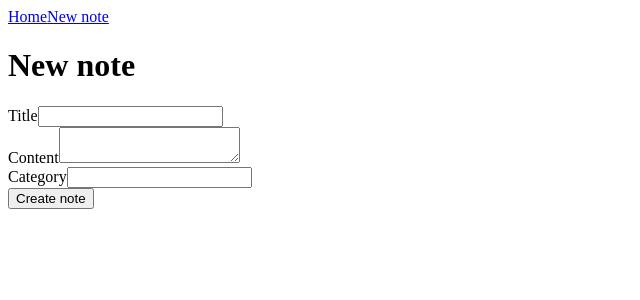
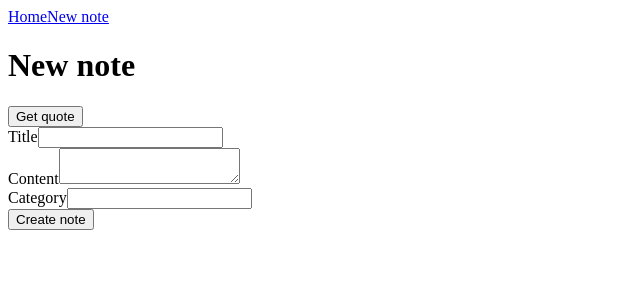
Before and after one commit to AriamGoitom/note-nest, a React (Vite) app: page /new in a window 1280 px wide. Shown: the top 300 px of the page, without its empty margins (0-640 px from the left). Built offline with nearby package versions, Linux system fonts and the light colour scheme.

Commit message:
add API integration with loading, error handling and Vite proxy

```diff
--- a/src/pages/NewNote.jsx
+++ b/src/pages/NewNote.jsx
@@ -1,11 +1,53 @@
 import React from 'react';
+import { useState } from 'react';
 import NoteForm from '../components/NoteForm';
 
 const NewNote = () => {
+    const [quote, setQuote] = useState('');
+    const [loading, setLoading] = useState(false);
+    const [error, setError] = useState('');
+
+    const getQuote = async () => {
+        setLoading(true);
+        setError('');
+
+        try {
+            const response = await fetch('/api/random');
+
+            if (!response.ok) {
+                throw new Error('Failed to fetch quote.');
+            }
+
+            const data = await response.json();
+
+            setQuote(data[0].q);
+        } catch (error) {
+            setError('Could not load a quote. Please try again.');
+        } finally {
+            setLoading(false);
+        }
+    };
 
     return (
         <main>
             <h1>New note</h1>
+
+            <button
+                type="button"
+                onClick={getQuote}
+                disabled={loading}
+            >
+                {loading ? 'Loading...' : 'Get quote'}
+            </button>
+
+            {error && <p>{error}</p>}
+
+            {quote && (
+                <blockquote>
+                    <p>{quote}</p>
+                </blockquote>
+            )}
+
             <NoteForm />
         </main>
     );
--- a/vite.config.js
+++ b/vite.config.js
@@ -8,4 +8,12 @@ export default defineConfig({
     react(),
     babel({ presets: [reactCompilerPreset()] })
   ],
+  server: {
+    proxy: {
+      '/api': {
+        target: 'https://zenquotes.io',
+        changeOrigin: true,
+      },
+    },
+  },
 })
```
